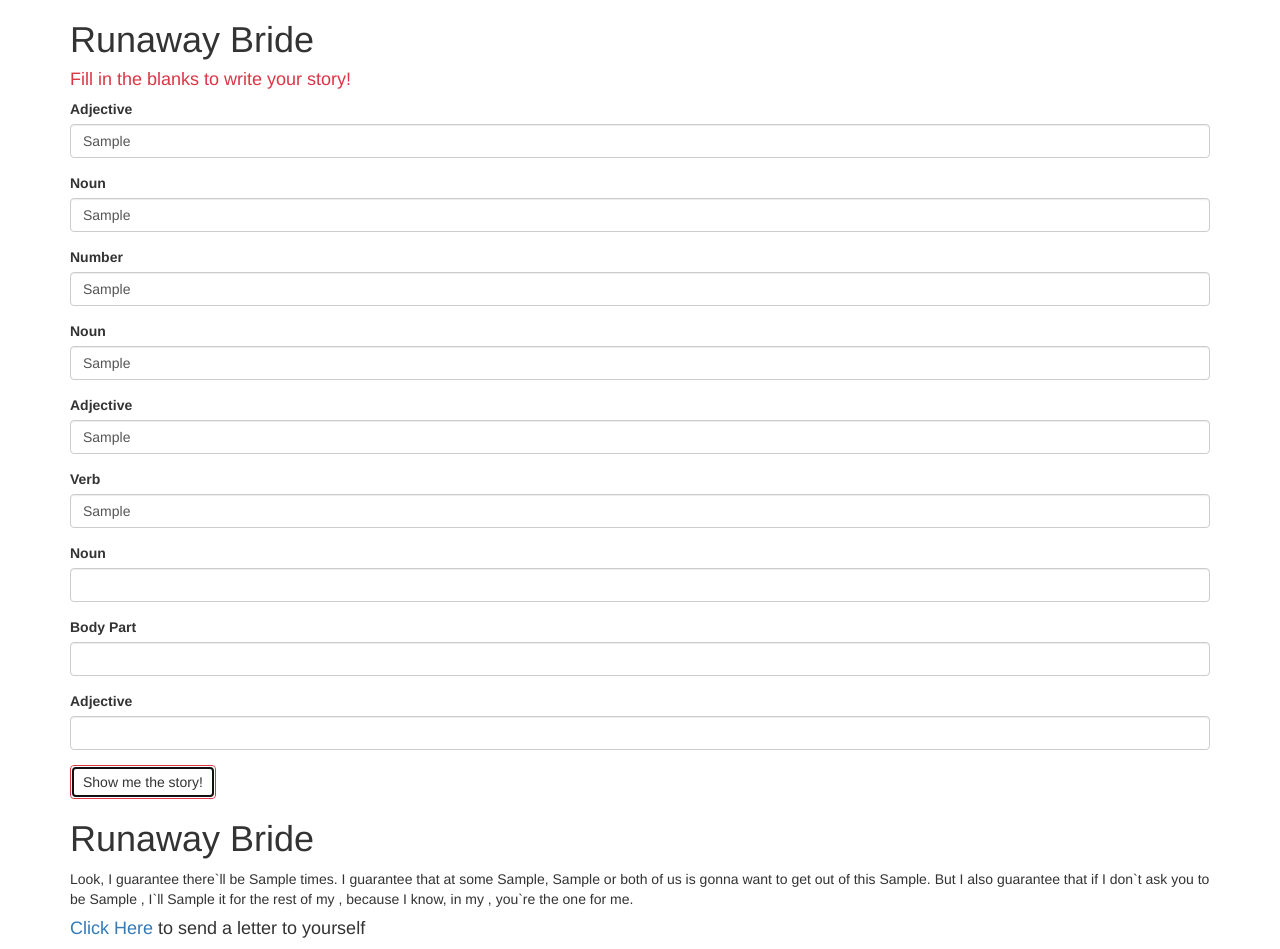
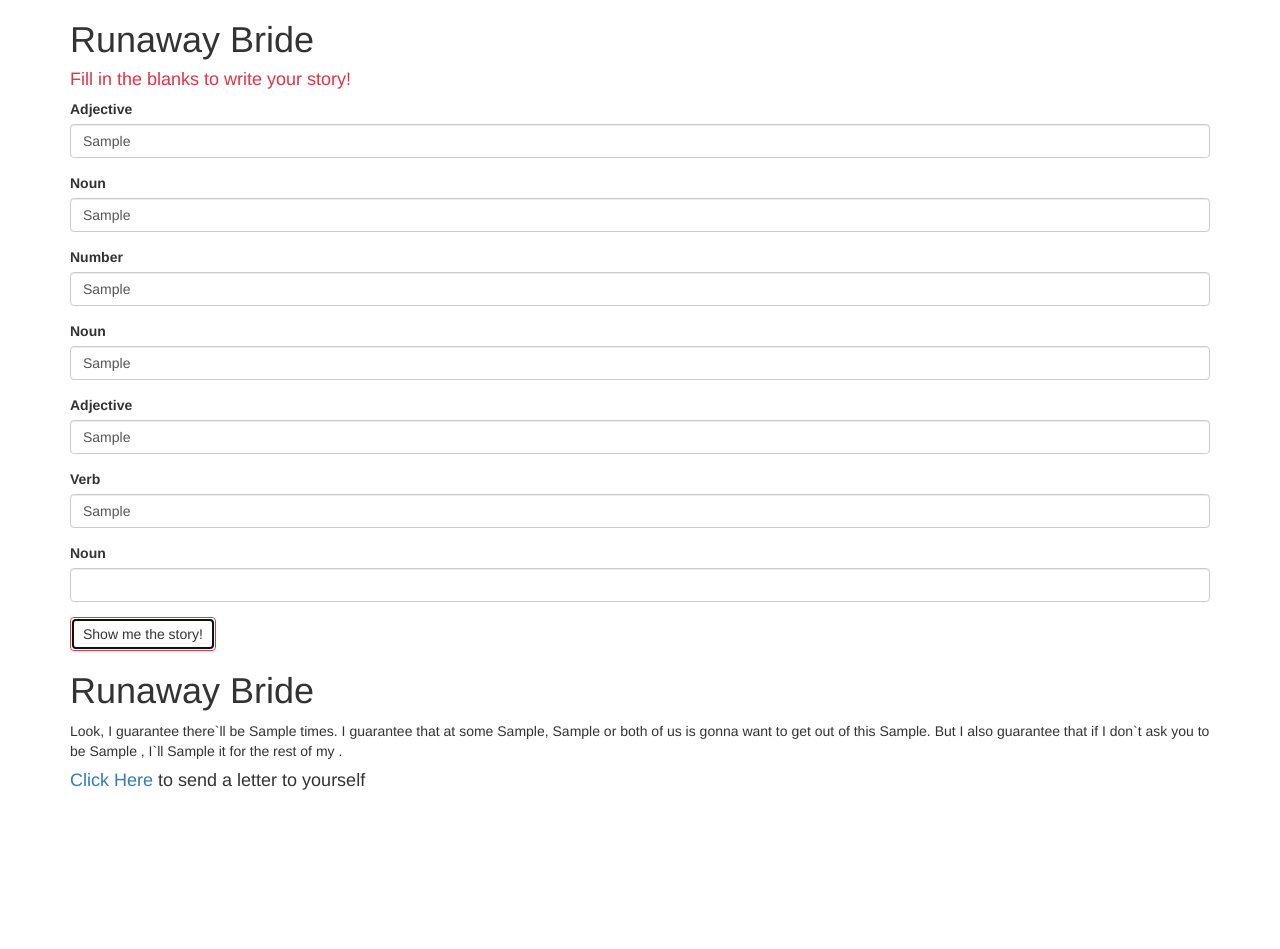
Before and after one commit to eshull/mad-libs, a plain HTML site: page index.html in a window 1280 px wide. Both pictures are taken after typing "Sample", "Sample", "Sample", "Sample", "Sample", "Sample" into the empty fields and a click on the button "Show me the story!". After the commit the page ends 801 px from the top, so only its background shows below. Drawn offline with Linux system fonts and the light colour scheme.

Commit message:
restructure code to use loops and simplify the code

```diff
--- a/index.html
+++ b/index.html
@@ -41,22 +41,13 @@
             <label for="no3">Noun</label>
             <input id="no3" class="form-control" type="text">
           </div>
-          <div class="form-group">
-            <label for="b1">Body Part</label>
-            <input id="b1" class="form-control" type="text">
-          </div>
-          <div class="form-group">
-            <label for="a3">Adjective</label>
-            <input id="a3" class="form-control" type="text">
-          </div>
-
           <button type="submit" class="btn btn-outline-danger">Show me the story!</button>
         </form>
       </div>
 
       <div id="story">
         <h1>Runaway Bride</h1>
-        <p>Look, I guarantee there`ll be <span class="a1"></span> times. I guarantee that at some <span class="no1"></span>, <span class="nu1"></span> or both of us is gonna want to get out of this <span class="no2"></span>. But I also guarantee that if I don`t ask you to be  <span class="a2"></span>  , I`ll <span class="v1"></span> it for the rest of my  <span class="no3"></span>, because I know, in my  <span class="b1"></span>, you`re the <span class="a3"></span>one for me.</p>
+        <p>Look, I guarantee there`ll be <span class="a1"></span> times. I guarantee that at some <span class="no1"></span>, <span class="nu1"></span> or both of us is gonna want to get out of this <span class="no2"></span>. But I also guarantee that if I don`t ask you to be  <span class="a2"></span>  , I`ll <span class="v1"></span> it for the rest of my  <span class="no3"></span>.</p>
       </div>
       <h4><a href="form-letter.html">Click Here</a> to send a letter to yourself</h4>
     </div>
--- a/js/scripts.js
+++ b/js/scripts.js
@@ -1,20 +1,30 @@
 $(document).ready(function() {
   $("#formOne").submit(function(event) {
-    var a1Input = $("input#a1").val();
-    var no1Input = $("input#no1").val();
-    var nu1Input= $("input#nu1").val();
-    var no2Input = $("input#no2").val();
-    var a2Input = $("input#a2").val();
-    var v1Input = $("input#v1").val();
-    var no3Input = $("input#no3").val();
 
-    $(".a1").text(a1Input);
-    $(".no1").text(no1Input);
-    $(".nu1").text(nu1Input);
-    $(".no2").text(no2Input);
-    $(".a2").text(a2Input);
-    $(".v1").text(v1Input);
-    $(".no3").text(no3Input);
+    var blanks = ["a1", "no1", "nu1", "no2", "a2", "v1", "no3" ]
+    // var a1Input = $("input#a1").val();
+    // var no1Input = $("input#no1").val();
+    // var nu1Input= $("input#nu1").val();
+    // var no2Input = $("input#no2").val();
+    // var a2Input = $("input#a2").val();
+    // var v1Input = $("input#v1").val();
+    // var no3Input = $("input#no3").val();
+
+    blanks.forEach(function(blank){
+      var userInput = $("input#" + blank).val();
+      $("." + blank).text(userInput);
+
+    });
+
+
+
+    // $(".a1").text(a1Input);
+    // $(".no1").text(no1Input);
+    // $(".nu1").text(nu1Input);
+    // $(".no2").text(no2Input);
+    // $(".a2").text(a2Input);
+    // $(".v1").text(v1Input);
+    // $(".no3").text(no3Input);
 
     $("#story").show();
 
```
